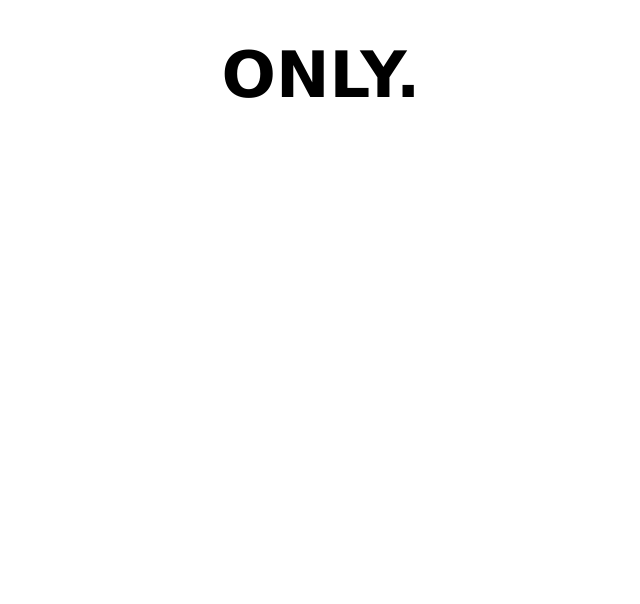
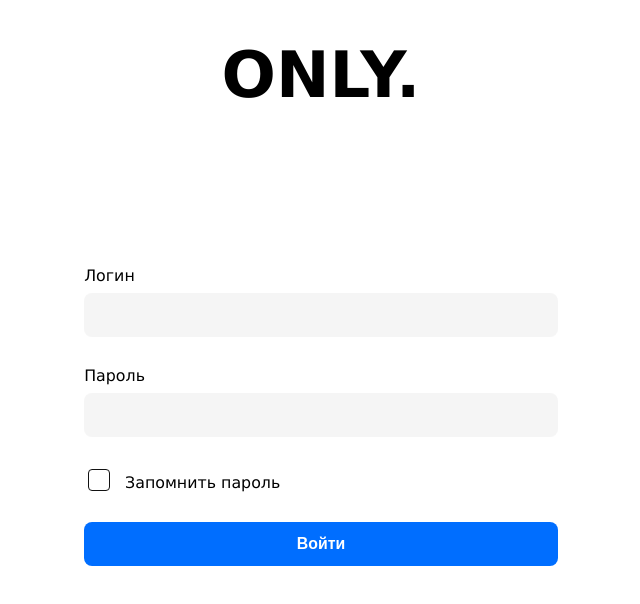
Before and after one commit to AnnaChernopyatova/loginformonly, a React (Create React App) app: page / in a window 1280 px wide. Before the commit this address had no page. Shown: the top 604 px of the page, without its empty margins (319-959 px from the left). Built offline with nearby package versions, Linux system fonts and the light colour scheme.

Commit message:
Add context

```diff
--- a/src/App.tsx
+++ b/src/App.tsx
@@ -1,6 +1,7 @@
-import React from 'react';
+import React, { useContext } from 'react';
 import { Route, Routes } from 'react-router-dom';
 import styled from 'styled-components';
+import LoginContext from './components/context/loginContext';
 import Home from './components/Home';
 import LogIn from './components/Login';
 import Logo from './components/Logo';
@@ -19,7 +20,7 @@ function App(): JSX.Element {
 	const [loginEmpty, setLoginEmpty] = React.useState<boolean>(false);
 	const [passwordEmpty, setPasswordEmpty] = React.useState<boolean>(false);
 	const [isLogged, setIsLogged] = React.useState<boolean>(true);
-	const [login, setLogin] = React.useState<string>('');
+	const [loginContext, setLoginContext] = React.useState<string>('');
 
 	React.useEffect(():void => {
 		const data:string|null = localStorage.getItem('authorisedUser');
@@ -29,7 +30,7 @@ function App(): JSX.Element {
 			const regexp = /login:(.*?),/;
 			const login = regexp.exec(data);
 			if (login && typeof login[1] === 'string') {
-				setLogin(login[1]);
+				setLoginContext(login[1]);
 			}
 		}
 	},[]);
@@ -47,13 +48,15 @@ function App(): JSX.Element {
 	};
 
 	return (
-		<Body>
-			<Logo />
-			<Routes>
-				<Route path='/login' element={<LogIn loginEmpty = {loginEmpty} setLogged = {setLogged} passwordEmpty = {passwordEmpty} login = {login} changeLoginEmpty ={changeLoginEmpty} changePasswordEmpty = {changePasswordEmpty}/>} />
-				<Route path='/home' element={<Home isLogged = {isLogged} login = {login} />} />
-			</Routes>
-		</Body>
+		<LoginContext.Provider value={[loginContext, setLoginContext]}>
+			<Body>
+				<Logo />
+				<Routes>
+					<Route path='/' element={<LogIn loginEmpty = {loginEmpty} setLogged = {setLogged} passwordEmpty = {passwordEmpty} changeLoginEmpty ={changeLoginEmpty} changePasswordEmpty = {changePasswordEmpty}/>} />
+					<Route path='/home' element={<Home isLogged = {isLogged} />} />
+				</Routes>
+			</Body>
+		</LoginContext.Provider>
 	);
 }
 
--- a/src/components/Home.tsx
+++ b/src/components/Home.tsx
@@ -1,7 +1,8 @@
-import React from 'react';
+import React, { useContext } from 'react';
 import styled from 'styled-components';
 import { useNavigate } from 'react-router-dom';
 import { baseTheme } from '../styles/theme';
+import LoginContext from './context/loginContext';
 
 const Body = styled.div`
     margin-top: 24vh;
@@ -40,13 +41,13 @@ const Button = styled.button`
 
 interface HomeProps {
     isLogged: boolean;
-    login: string
 }
 
 export default function Home (props: HomeProps): JSX.Element {
 	const navigate = useNavigate();
+	const [loginContext, setLoginContext] = useContext(LoginContext);
 	const Navigate = (() => {
-		navigate('/login');
+		navigate('/');
 	});
 
 	React.useEffect(() => {
@@ -58,7 +59,7 @@ export default function Home (props: HomeProps): JSX.Element {
 	return (
 		<Body>
 			<Greeting>
-            Здравствуйте, <BoldText>{props.login}</BoldText>
+            Здравствуйте, <BoldText>{loginContext}</BoldText>
 			</Greeting>
 			<Button onClick={Navigate}>Выйти</Button>
 		</Body>
--- /dev/null
+++ b/src/components/context/loginContext.jsx
@@ -0,0 +1,5 @@
+import React from 'react';
+
+const LoginContext = React.createContext();
+
+export default LoginContext;
--- a/src/components/login.tsx
+++ b/src/components/login.tsx
@@ -1,7 +1,8 @@
-import React from 'react';
+import React, { useContext } from 'react';
 import styled from 'styled-components';
 import { useNavigate } from 'react-router-dom';
 import { baseTheme } from '../styles/theme';
+import LoginContext from './context/loginContext';
 
 const Login = styled.div`
     width: 37%;
@@ -44,17 +45,13 @@ const Input = styled.input`
 `;
 
 const LoginInput = styled(Input)<{loginEmpty: boolean}>`
-    &:focus {
-        outline: ${props => props.loginEmpty && '1px solid#df8282'};
-        caret-color: ${props => props.loginEmpty && '#df8282'};
-    }
+    outline: ${props => props.loginEmpty && '1px solid#df8282'};
+    caret-color: ${props => props.loginEmpty && '#df8282'};
 `;
 
 const PasswordInput = styled(Input)<{passwordEmpty: boolean}>`
-    &:focus {
-        outline: ${props => props.passwordEmpty && '1px solid #df8282'};
-        caret-color: ${props => props.passwordEmpty && '#df8282'};
-    }
+    outline: ${props => props.passwordEmpty && '1px solid #df8282'};
+    caret-color: ${props => props.passwordEmpty && '#df8282'};
 `;
 
 const InputWarning = styled.p`
@@ -141,7 +138,7 @@ const NoUser = styled.div`
     padding-left: 3%;
     width: 100%;
     height: 5.5vh;
-    min-height: 60px;
+    min-height: 55px;
     background-color: ${baseTheme.colors.warningTransparent};
     border: 1px solid ${baseTheme.colors.warning};
     border-radius: 8px;
@@ -179,7 +176,6 @@ interface LoginProps {
     setLogged: () => void;
     loginEmpty: boolean;
     passwordEmpty: boolean;
-    login: string;
 }
 
 
@@ -190,6 +186,7 @@ export default function LogIn (props: LoginProps): JSX.Element {
 	const [noUser, setNoUser] = React.useState<boolean>(false);
 	const [save, setSave] = React.useState<boolean>(false);
 	const navigate = useNavigate();
+	const [loginContext, setLoginContext] = useContext(LoginContext);
 
 	const handleChange = (e: React.SyntheticEvent): void => {
 		const target = e.target as HTMLInputElement;
@@ -239,6 +236,7 @@ export default function LogIn (props: LoginProps): JSX.Element {
 				if (save) {
 					console.log('im here');
 					localStorage.setItem('authorisedUser', JSON.stringify(`login:${login}, password:${password}`));
+					setLoginContext(login);
 				}
 				props.setLogged();
 				navigate('/home');
@@ -252,7 +250,7 @@ export default function LogIn (props: LoginProps): JSX.Element {
 			{noUser &&
 				<NoUser>
 					<ExclamationMark>!</ExclamationMark>
-					Пользователя {login} не существует
+					Пользователя {loginContext} не существует
 				</NoUser>
 			}
 			<InputBlock>
```
